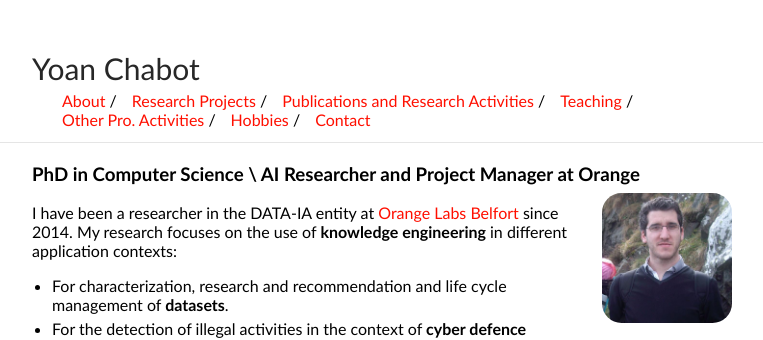
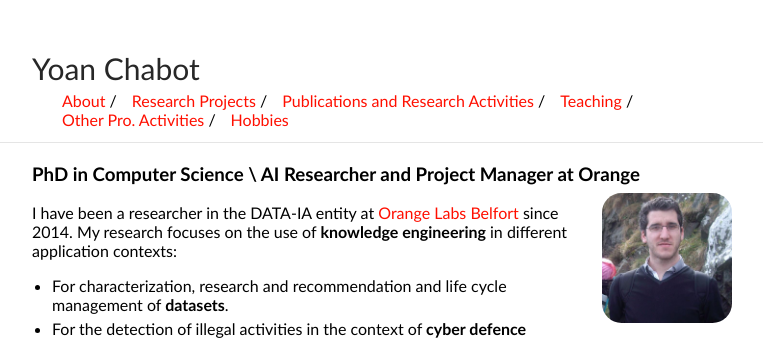
Before and after one commit to yoanchabot/yoanchabot.github.io, a Jekyll site: the page built from index.md, in a window 1280 px wide. Shown: the top 340 px of the page, without its empty margins (258-1021 px from the left). Built offline with Jekyll 4.4.1, drawn with Linux system fonts in a browser that asks for light colours.

Commit message:
Update _config.yml

```diff
--- a/_config.yml
+++ b/_config.yml
@@ -27,5 +27,3 @@ nav:
    link: "activities"
  - name: "Hobbies"
    link: "hobbies"
- - name: "Contact"
-   link: "contact"
```
